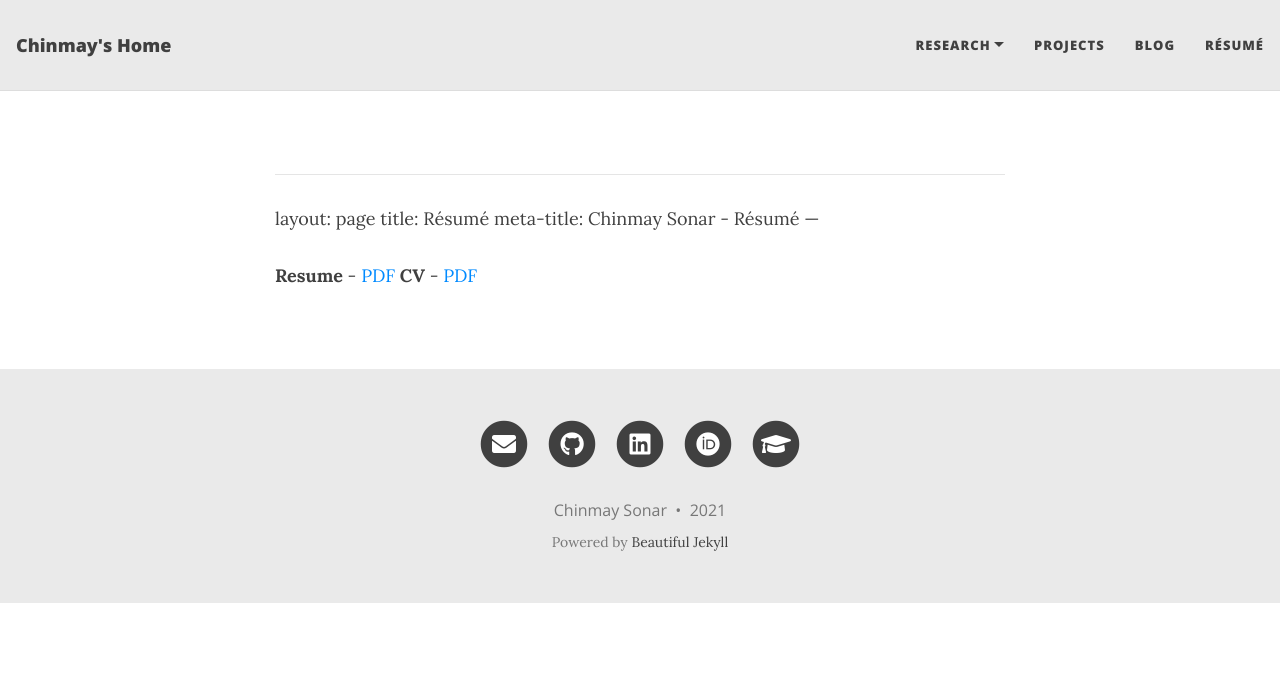
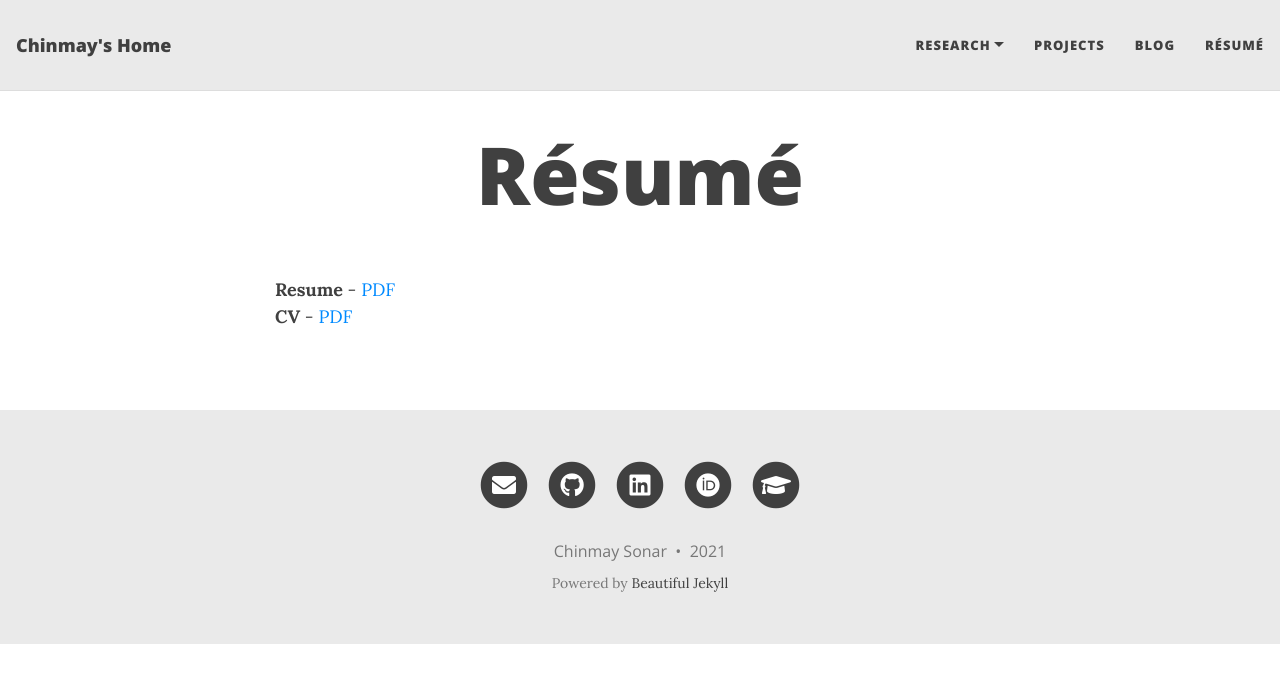
Before and after one commit to ChinmaySonar/chinmaysonar.github.io, a Jekyll site: the page built from resume.md, in a window 1280 px wide. Shown: the top 683 px of the page. Built offline with Jekyll 4.4.1, drawn with Linux system fonts in a browser that asks for light colours; nearby versions of some CDN libraries; our own code applies the rules of GitHub Pages for plain Markdown files.

Commit message:
fix resume page

```diff
--- a/resume.md
+++ b/resume.md
@@ -1,9 +1,8 @@
-
 ---
 layout: page
 title: Résumé
 meta-title: Chinmay Sonar - Résumé
 ---
 
-**Resume** - <a href= "https://chinmaysonar.github.io/docs/Chinmay_Resume.pdf" target = "_blank">PDF</a>
+**Resume** - <a href= "https://chinmaysonar.github.io/docs/Chinmay_Resume.pdf" target = "_blank">PDF</a>\
 **CV** - <a href= "https://chinmaysonar.github.io/docs/Chinmay_CV.pdf" target = "_blank">PDF</a>
```
